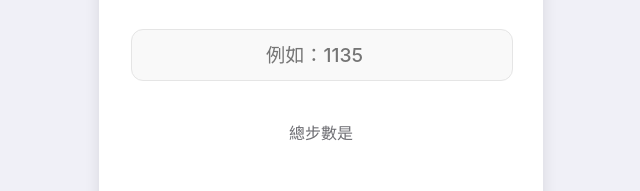
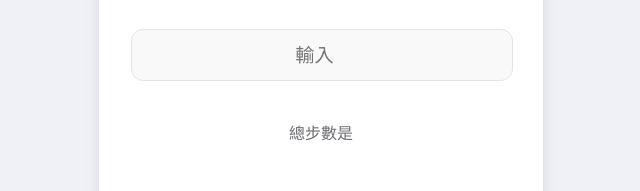
Before and after one commit to weiweiweiweiweiweiweiwei/walk, a plain HTML site: page index.html in a window 1280 px wide. Shown: the part 342-533 px from the top of the page, 319-959 px from the left. Drawn offline with Linux system fonts and the light colour scheme.

Commit message:
Update index.html

```diff
--- a/index.html
+++ b/index.html
@@ -118,7 +118,7 @@
       <input
         type="number"
         id="numberInput"
-        placeholder="例如：1135"
+        placeholder="輸入"
         min="1"
         oninput="calculateSteps()"
       >
```
